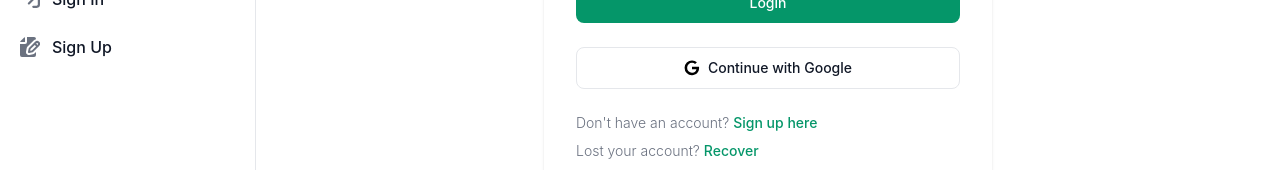
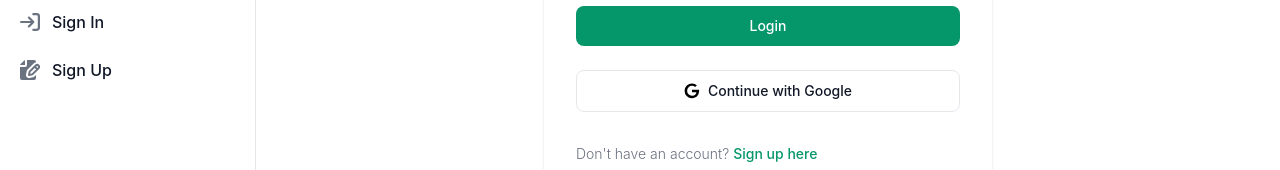
Before and after one commit to Warith08158/Blog_React, a React (Vite) app: page /sign-in in a window 1280 px wide. Shown: the part 366-536 px from the top of the page. Built offline with nearby package versions, Linux system fonts and the light colour scheme; no server answers.

Commit message:
completed menu feature

```diff
--- a/src/PageLayout/PageLayout.jsx
+++ b/src/PageLayout/PageLayout.jsx
@@ -10,7 +10,7 @@ const PageLayout = () => {
         <div className="hidden sm:block">
           <Menu />
         </div>
-        <div className="flex-1">
+        <div className="flex-1 mt-20">
           <Outlet />
         </div>
       </div>
--- a/src/components/Google.jsx
+++ b/src/components/Google.jsx
@@ -42,11 +42,14 @@ const Google = () => {
       setError(error.code.substring(5));
     }
   };
-  return isLoading ? (
-    <div className="fixed inset-0 z-50 flex items-center justify-center bg-white/30">
+  return (
+    <div>
+      {isLoading && (
+        <div className="fixed inset-0 z-50 flex items-center justify-center bg-white/40">
           <Spinner />
         </div>
-  ) : (
+      )}
+
       <button
         type="button"
         className="text-gray-900 bg-white w-full justify-center hover:bg-gray-100 border border-gray-200 focus:ring-4 focus:outline-none focus:ring-gray-100 font-medium rounded-lg text-sm px-5 py-2.5 text-center inline-flex items-center dark:focus:ring-gray-600 dark:bg-gray-800 dark:border-gray-700 dark:text-white dark:hover:bg-gray-700 me-2 mb-2"
@@ -72,6 +75,7 @@ const Google = () => {
           </div>
         )}
       </button>
+    </div>
   );
 };
 
--- a/src/components/Menu.jsx
+++ b/src/components/Menu.jsx
@@ -9,9 +9,9 @@ const Menu = () => {
     <aside
       id="logo-sidebar"
       aria-label="Sidebar"
-      className="sm:border-r sm:border-gray-200 sm:sticky sm:top-0 sm:left-0 sm:w-64 sm:h-screen sm:transition-transform sm:translate-x-0"
+      className="sm:border-r sm:border-gray-200 sm:sticky sm:top-0 sm:pt-20 sm:left-0 sm:w-44 md:w-64 sm:h-screen sm:transition-transform sm:translate-x-0"
     >
-      <div className="sm:h-full px-3 pb-4 sm:bg-white dark:bg-gray-800">
+      <div className="sm:h-full px-3 pb-4 sm:bg-white dark:bg-gray-800 sm:overflow-y-auto">
         <ul className="space-y-2 font-medium">
           <li>
             <Link
--- a/src/components/Navbar.jsx
+++ b/src/components/Navbar.jsx
@@ -1,64 +1,15 @@
-import React, { useEffect, useRef, useState } from "react";
+import React, { useState } from "react";
 import Logo from "./Logo";
-import { Link, useLocation } from "react-router-dom";
 import Menu from "./Menu";
-
-const links = [
-  {
-    to: "Dashboard",
-    path: "/protected-route/user-dashboard",
-  },
-
-  {
-    to: "Blog",
-    path: "/",
-  },
-
-  {
-    to: "Inbox",
-  },
-
-  {
-    to: "Users",
-  },
-
-  {
-    to: "Products",
-  },
-
-  {
-    to: "Sign In",
-    path: "/sign-in",
-  },
-
-  {
-    icon: (
-      <svg
-        className="flex-shrink-0 w-5 h-5 text-gray-500 transition duration-75 dark:text-gray-400 group-hover:text-gray-900 dark:group-hover:text-white"
-        aria-hidden="true"
-        xmlns="http://www.w3.org/2000/svg"
-        fill="currentColor"
-        viewBox="0 0 20 20"
-      >
-        <path d="M5 5V.13a2.96 2.96 0 0 0-1.293.749L.879 3.707A2.96 2.96 0 0 0 .13 5H5Z" />
-        <path d="M6.737 11.061a2.961 2.961 0 0 1 .81-1.515l6.117-6.116A4.839 4.839 0 0 1 16 2.141V2a1.97 1.97 0 0 0-1.933-2H7v5a2 2 0 0 1-2 2H0v11a1.969 1.969 0 0 0 1.933 2h12.134A1.97 1.97 0 0 0 16 18v-3.093l-1.546 1.546c-.413.413-.94.695-1.513.81l-3.4.679a2.947 2.947 0 0 1-1.85-.227 2.96 2.96 0 0 1-1.635-3.257l.681-3.397Z" />
-        <path d="M8.961 16a.93.93 0 0 0 .189-.019l3.4-.679a.961.961 0 0 0 .49-.263l6.118-6.117a2.884 2.884 0 0 0-4.079-4.078l-6.117 6.117a.96.96 0 0 0-.263.491l-.679 3.4A.961.961 0 0 0 8.961 16Zm7.477-9.8a.958.958 0 0 1 .68-.281.961.961 0 0 1 .682 1.644l-.315.315-1.36-1.36.313-.318Zm-5.911 5.911 4.236-4.236 1.359 1.359-4.236 4.237-1.7.339.341-1.699Z" />
-      </svg>
-    ),
-    to: "Sign Up",
-    path: "/sign-up",
-  },
-];
 
 const Navbar = () => {
   const [openMenu, setOpenMenu] = useState(false);
   const [loading, setLoading] = useState(true);
-  const location = useLocation().pathname;
   const handleImageLoad = () => {
     setLoading(false);
   };
   return (
-    <nav className="sticky z-40 top-0 w-full bg-gray-50 border-b border-gray-200 dark:bg-gray-800 dark:border-gray-700 mx-auto">
+    <nav className="fixed z-30 top-0 w-full bg-gray-50 border-b border-gray-200 dark:bg-gray-800 dark:border-gray-700 mx-auto">
       <div className="px-3 py-3 lg:px-5 lg:pl-3 max-w-[1280px] mx-auto">
         <div className="flex items-center justify-between">
           <div className="flex items-center justify-start rtl:justify-end">
@@ -119,7 +70,9 @@ const Navbar = () => {
       {openMenu && (
         <div className="sm:hidden" id="Menu">
           <div className="max-w-[1280px] mx-auto">
-            <Menu />
+            <div onClick={() => (openMenu ? setOpenMenu(false) : null)}>
+              <Menu />
+            </div>
           </div>
         </div>
       )}
```
Lines whose indentation alone changed are shown as unchanged.
